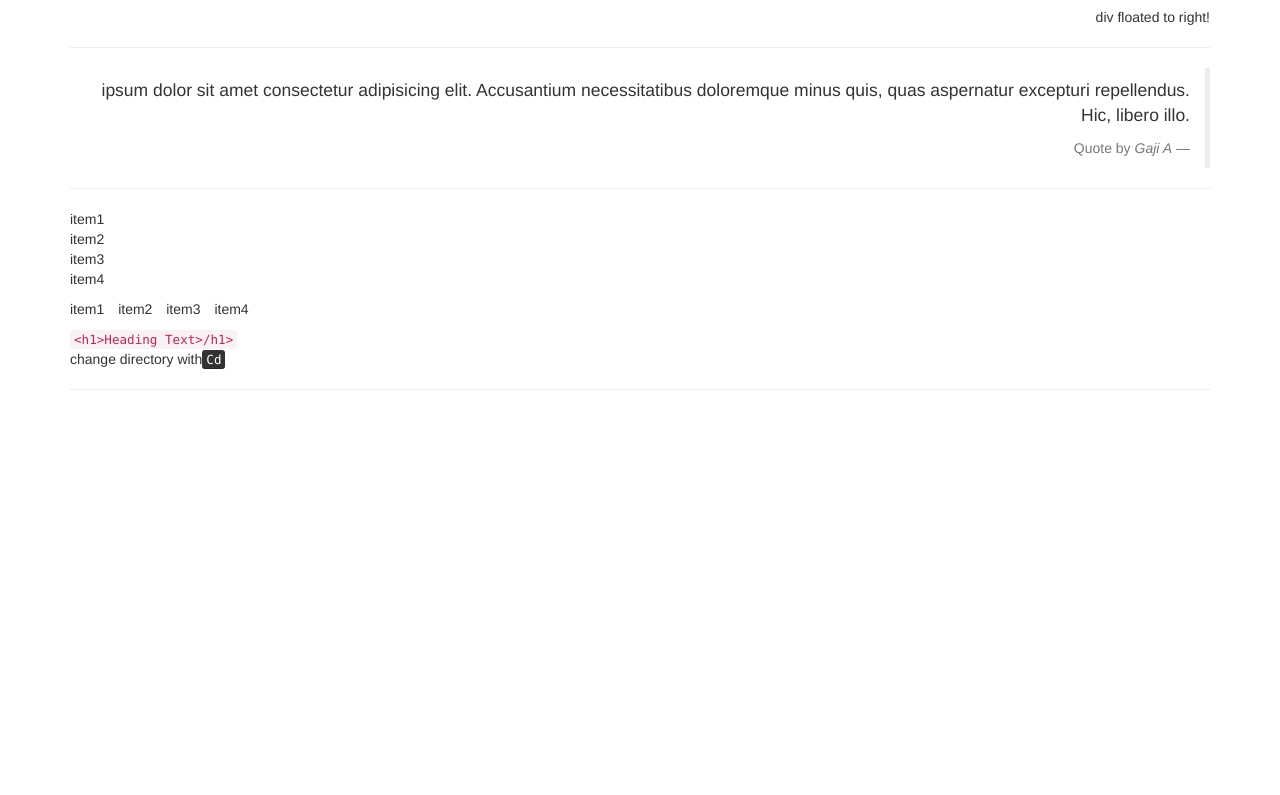
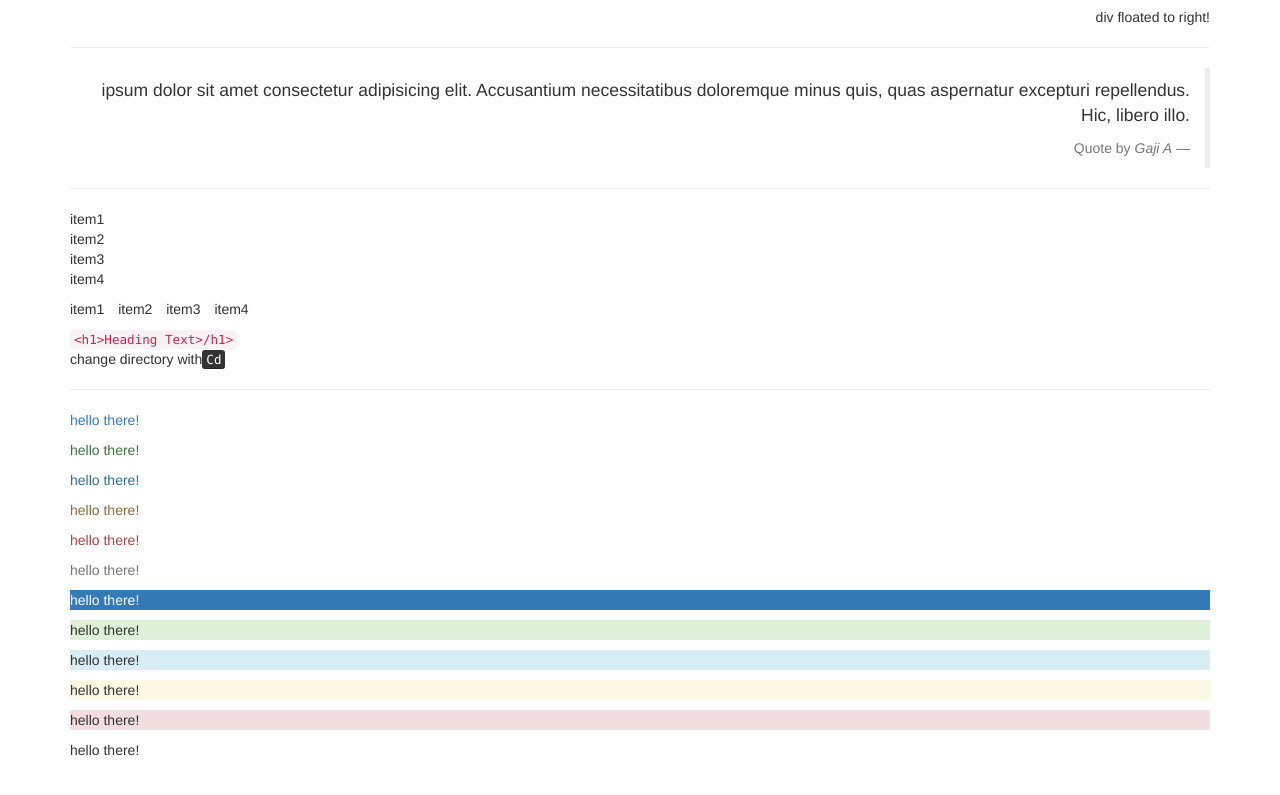
Before and after one commit to Gajiabraham/Bootstrap, a plain HTML site: page index.html in a window 1280 px wide. Shown: the part 363-1158 px from the top of the page. Before the commit the page ends 800 px from the top, so only its background shows below. Drawn offline with nearby package versions, Linux system fonts and the light colour scheme.

Commit message:
contextual colors and contextual background colors
formatted the text using the different contextual colors

```diff
--- a/index.html
+++ b/index.html
@@ -65,7 +65,21 @@ change directory with<kbd>Cd</kbd>
 
 <hr>
 
+<!---------------Contextual colors-->
+<p class="text-primary">hello there!</p>
+<p class="text-success">hello there!</p>
+<p class="text-info">hello there!</p>
+<p class="text-warning">hello there!</p>
+<p class="text-danger">hello there!</p>
+<p class="text-muted">hello there!</p>
 
+<!---------------Contextual background colors-->
+<p class="bg-primary">hello there!</p>
+<p class="bg-success">hello there!</p>
+<p class="bg-info">hello there!</p>
+<p class="bg-warning">hello there!</p>
+<p class="bg-danger">hello there!</p>
+<p class="bg-muted">hello there!</p>
 
 
 
@@ -75,7 +89,7 @@ change directory with<kbd>Cd</kbd>
 
 
 </div>
-
+<div style="height: 400px;"></div>
     <script src="https://ajax.googleapis.com/ajax/libs/jquery/1.12.4/jquery.min.js"></script>
     <script src="js/bootstrap.min.js"></script>
   </body>
```
